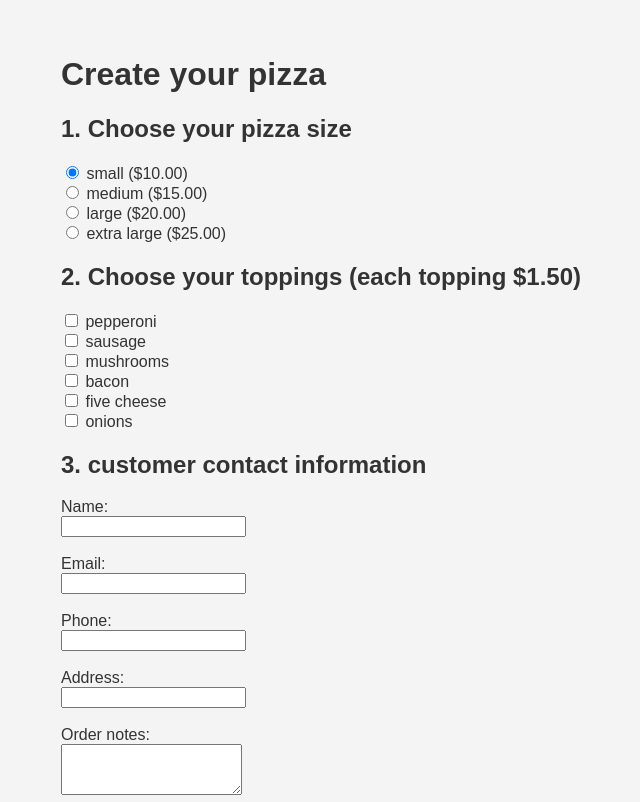
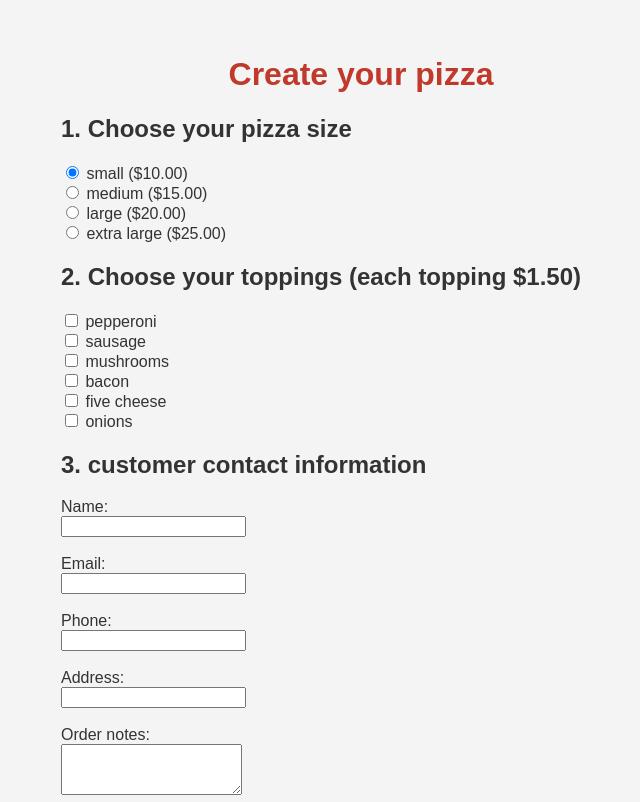
Before and after one commit to aortiz62/aortiz62.github.io, a plain HTML site: page Web200/finalproject.html in a window 1280 px wide. Shown: the top 802 px of the page, without its empty margins (279-919 px from the left). Drawn offline with Linux system fonts and the light colour scheme.

Commit message:
h1 design

```diff
--- a/Web200/finalproject.css
+++ b/Web200/finalproject.css
@@ -6,3 +6,7 @@ body {
     margin: 20px auto;
     padding: 15px;
 }
+h1 {
+    text-align: center;
+    color: #c0392b;
+}
```
